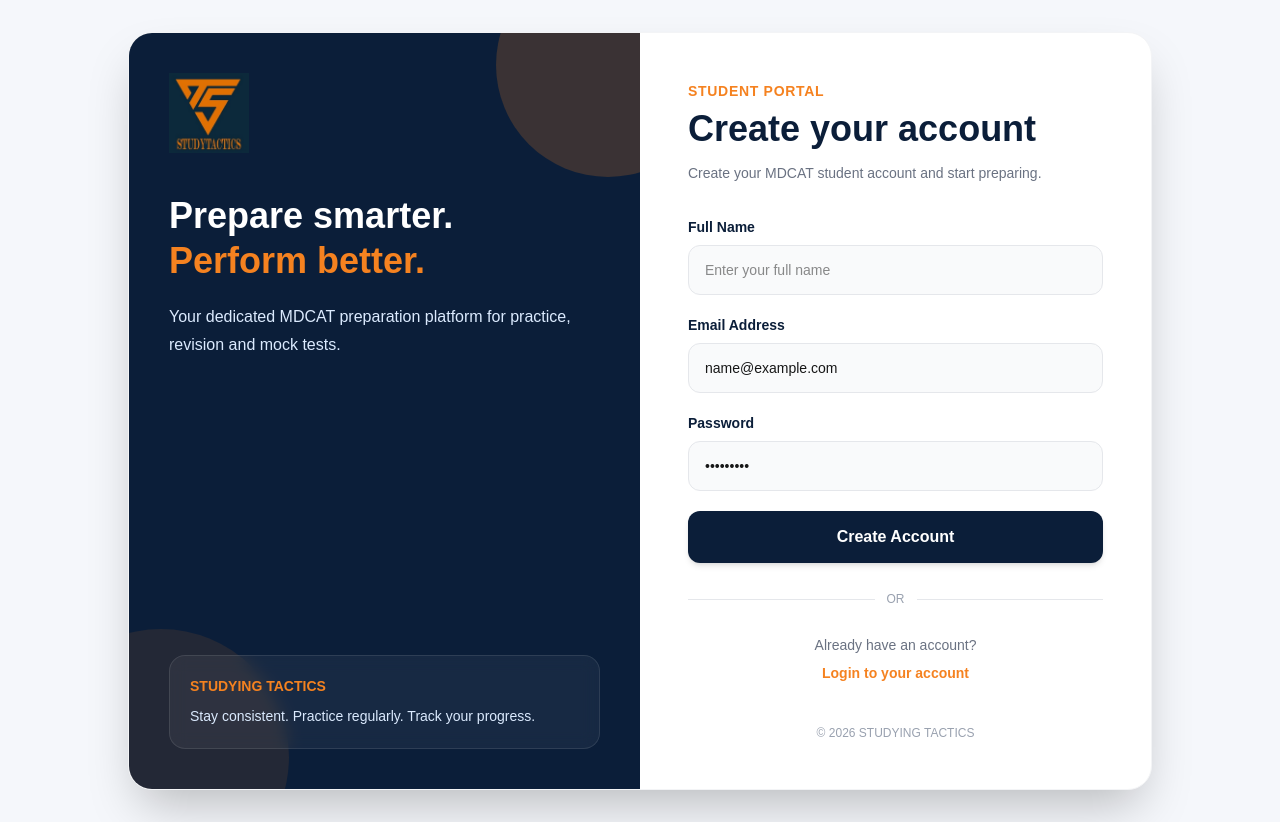
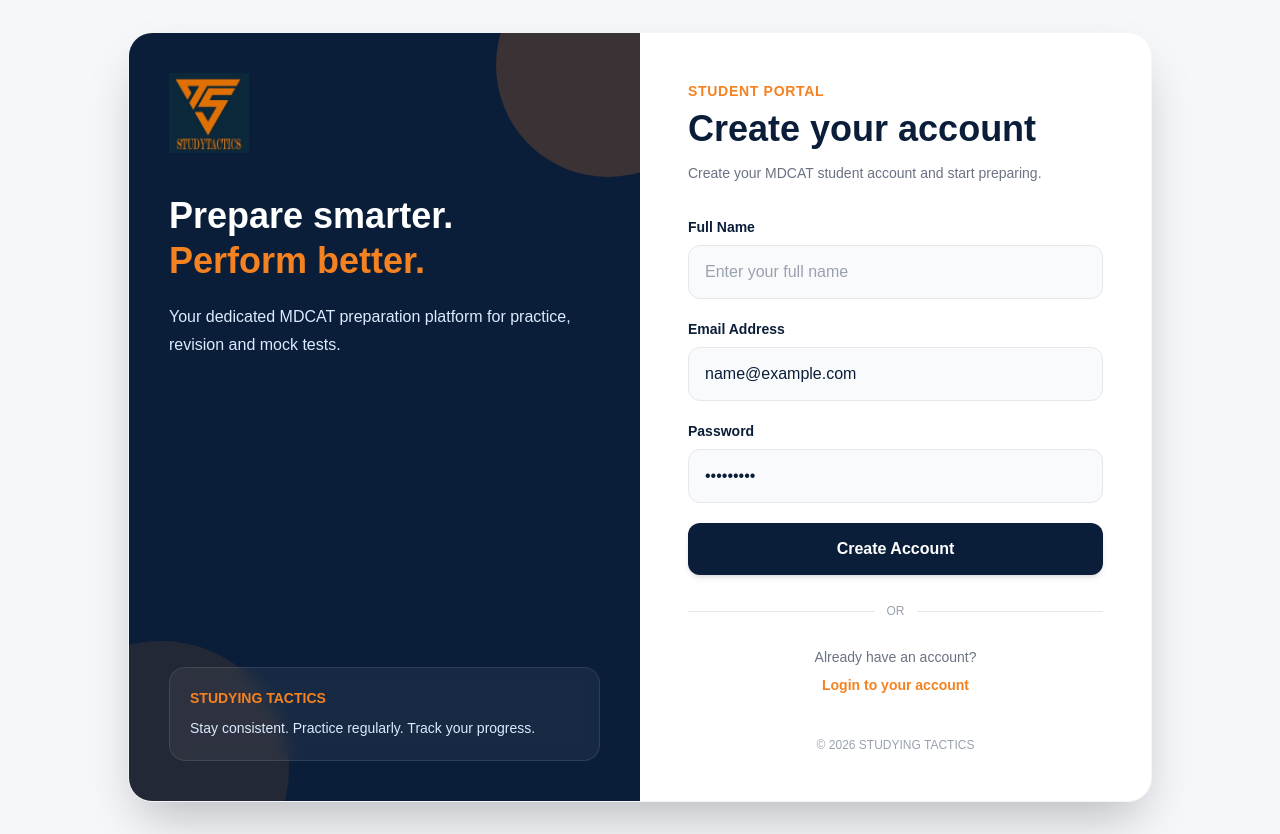
Before and after one commit to studyingtactics0-hash/mdcat-app, a Next.js app: page /login in a window 1280 px wide. Both pictures are taken after typing "name@example.com", "Sample123" into the empty fields and a click on the button "Create a student account". Built offline with nearby package versions, Linux system fonts and the light colour scheme; no server answers.

Commit message:
Improve login input text visibility

```diff
--- a/src/app/login/page.tsx
+++ b/src/app/login/page.tsx
@@ -166,7 +166,7 @@
                     value={fullName}
                     onChange={(e) => setFullName(e.target.value)}
                     placeholder="Enter your full name"
-                    className="w-full rounded-xl border border-gray-200 bg-gray-50 px-4 py-3.5 text-sm outline-none transition focus:border-[#f58220] focus:bg-white focus:ring-2 focus:ring-[#f58220]/20"
+                    className="w-full rounded-xl border border-gray-200 bg-gray-50 px-4 py-3.5 text-[#0b1e39] placeholder:text-gray-400 focus:border-[#f58220] focus:bg-white focus:ring-2 focus:ring-[#f58220]/20"
                   />
                 </div>
               )}
@@ -182,7 +182,7 @@
                   value={email}
                   onChange={(e) => setEmail(e.target.value)}
                   placeholder="Enter your email"
-                  className="w-full rounded-xl border border-gray-200 bg-gray-50 px-4 py-3.5 text-sm outline-none transition focus:border-[#f58220] focus:bg-white focus:ring-2 focus:ring-[#f58220]/20"
+                  className="w-full rounded-xl border border-gray-200 bg-gray-50 px-4 py-3.5 text-[#0b1e39] placeholder:text-gray-400 focus:border-[#f58220] focus:bg-white focus:ring-2 focus:ring-[#f58220]/20"
                 />
               </div>
 
@@ -198,7 +198,7 @@
                   value={password}
                   onChange={(e) => setPassword(e.target.value)}
                   placeholder="Enter your password"
-                  className="w-full rounded-xl border border-gray-200 bg-gray-50 px-4 py-3.5 text-sm outline-none transition focus:border-[#f58220] focus:bg-white focus:ring-2 focus:ring-[#f58220]/20"
+                  className="w-full rounded-xl border border-gray-200 bg-gray-50 px-4 py-3.5 text-[#0b1e39] placeholder:text-gray-400 focus:border-[#f58220] focus:bg-white focus:ring-2 focus:ring-[#f58220]/20"
                 />
               </div>
 
```
